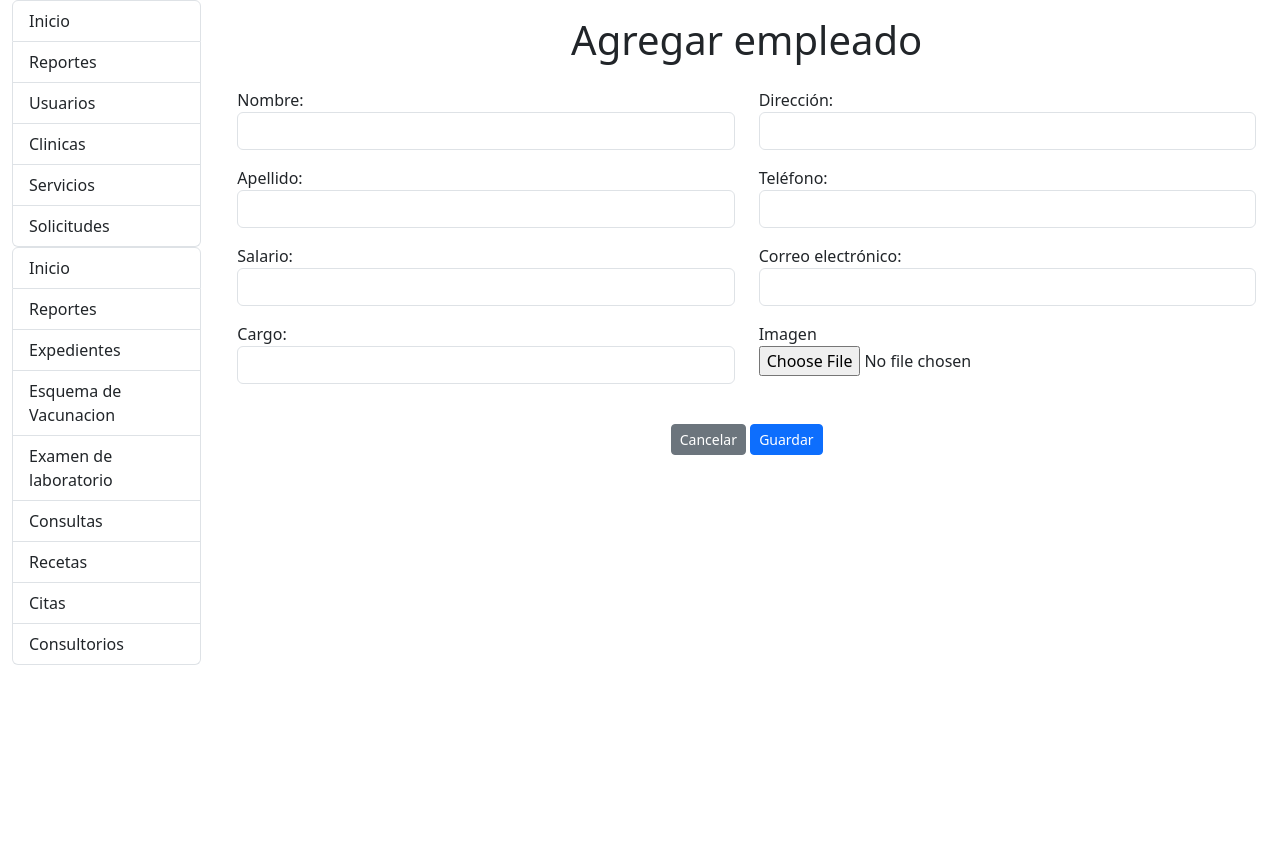
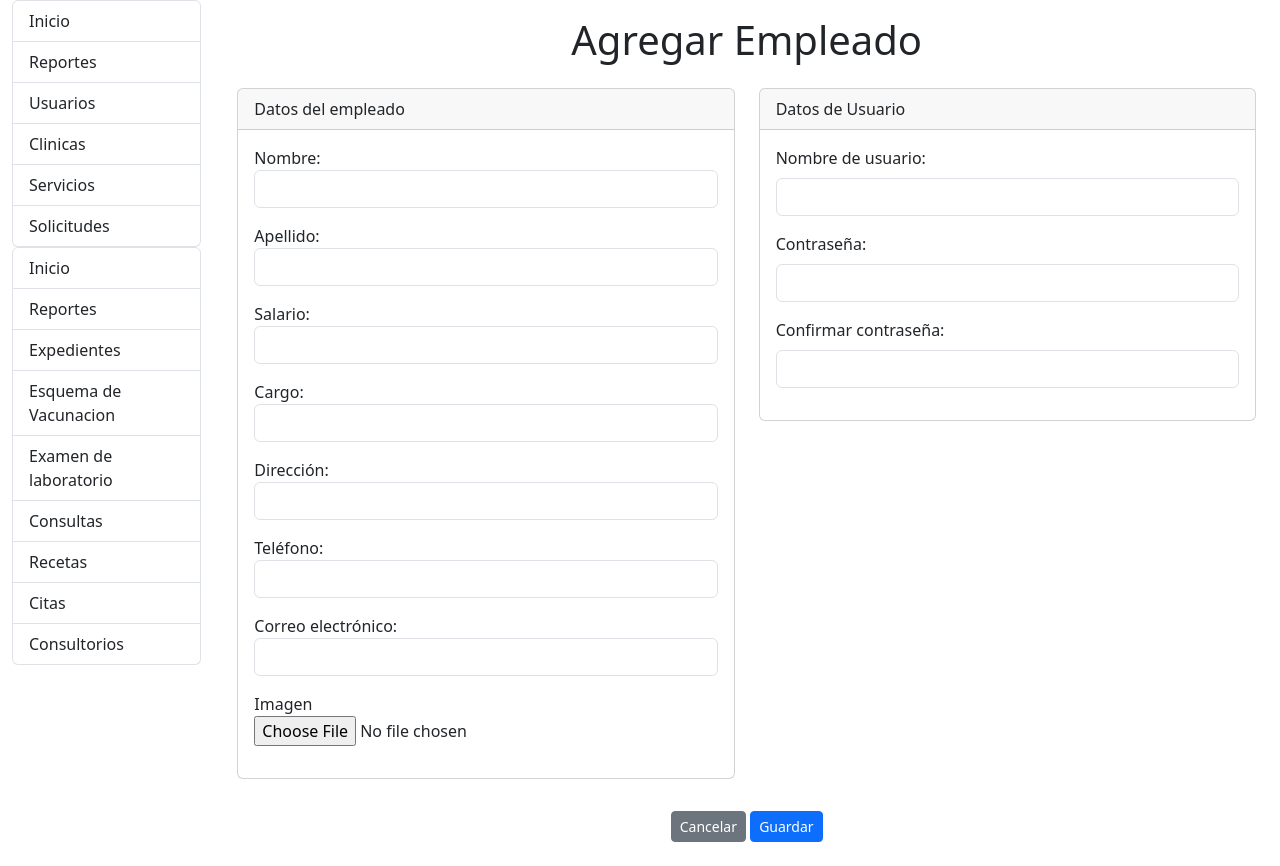
Before and after one commit to GRUPO12-DSI115/GRUPO12-DSI115, a Django app: template GestionVeterinarias/moduloGestionEmpleados/templates/crear_empleado.html in a window 1280 px wide. Shown: the part 87-953 px from the top of the page. Before the commit the page ends 752 px from the top, so only its background shows below. Run offline with Django 4.2, Linux system fonts and the light colour scheme; a user stored in the database is signed in; tables that the repository leaves empty hold one stand-in row (values such as "Sample post"); the template is opened without the code that fills it: values that come from a table or form of the project are taken from there, most other values are stand-ins (such as "Sample title", 1, 10 or a date in 2020); some libraries are stand-ins or nearby versions.

Commit message:
moduloGestionEmpleados - Creacion de cuentas de empleado

```diff
--- a/GestionVeterinarias/moduloGestionEmpleados/templates/crear_empleado.html
+++ b/GestionVeterinarias/moduloGestionEmpleados/templates/crear_empleado.html
@@ -5,12 +5,15 @@
   <div class="row">
     <div class="col-md-12">
       <div class="text-center mb-4">
-          <h1>Agregar empleado</h1>
+        <h1>Agregar Empleado</h1>
       </div>
       <form method="post" enctype="multipart/form-data">
         {% csrf_token %}
         <div class="row">
           <div class="col-md-6">
+            <div class="card mb-3">
+              <div class="card-header">Datos del empleado</div>
+              <div class="card-body">
                 <div class="form-group mb-3">
                   <label for="{{ form.nombre.id_for_label }}">Nombre:</label>
                   {{ form.nombre }} {% if form.nombre.errors %}
@@ -51,8 +54,7 @@
                     </div>
                   {% endif %}
                 </div>
-            </div>
-            <div class="col-md-6">
+                <div class="col-md-12">
                   <div class="form-group mb-3">
                     <label for="{{ form.direccion.id_for_label }}">Dirección:</label>
                     {{ form.direccion }} {% if form.direccion.errors %}
@@ -102,10 +104,57 @@
                     {% endif %}
                   </div>
               </div>
+
+
+
+
+
               </div>
-          <br />
-          <div class="text-center">
-            <a href="{% url 'moduloGestionEmpleados:lista_empleados' %}" class="btn btn-secondary btn-sm">Cancelar</a>
+            </div>
+          </div>
+          <div class="col-md-6">
+            <div class="card mb-3">
+              <div class="card-header">Datos de Usuario</div>
+              <div class="card-body">
+                <div class="mb-3">
+                  <label for="id_username" class="form-label">Nombre de usuario:</label>
+                  <input required type="text" name="username" class="form-control" id="id_username" value="{{ request.POST.username }}" />
+                  {% if formReg.username.errors %}
+                    <div class="alert alert-danger">
+                      {% for error in formReg.username.errors %}
+                        {{ error }}
+                      {% endfor %}
+                    </div>
+                  {% endif %}
+                </div>
+                <div class="mb-3">
+                  <label for="id_password1" class="form-label">Contraseña:</label>
+                  <input required type="password" name="password1" class="form-control" id="id_password1" />
+                  {% if formReg.password1.errors %}
+                    <div class="alert alert-danger">
+                      {% for error in formReg.password1.errors %}
+                        {{ error }}
+                      {% endfor %}
+                    </div>
+                  {% endif %}
+                </div>
+                <div class="mb-3">
+                  <label for="id_password2" class="form-label">Confirmar contraseña:</label>
+                  <input required type="password" name="password2" class="form-control" id="id_password2" />
+                  {% if formReg.password2.errors %}
+                    <div class="alert alert-danger">
+                      {% for error in formReg.password2.errors %}
+                        {{ error }}
+                      {% endfor %}
+                    </div>
+                  {% endif %}
+                </div>
+              </div>
+            </div>
+          </div>
+        </div>
+        <div class="text-center mt-3">
+          <a href="/gestion-veterinarios/ver-lista" class="btn btn-secondary btn-sm">Cancelar</a>
           <button type="submit" class="btn btn-primary btn-sm">Guardar</button>
         </div>
       </form>
```
Lines whose indentation alone changed are shown as unchanged.
